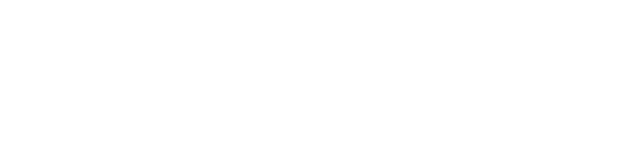
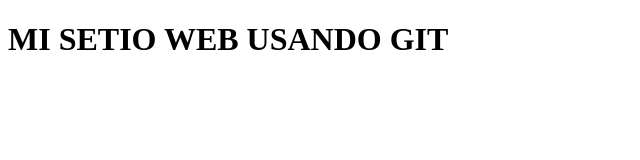
Before and after one commit to JairoBass/Temporal20022_2, a plain HTML site: page index.html in a window 1280 px wide. Shown: the whole page, without its empty margins (0-640 px from the left). Drawn offline with Linux system fonts and the light colour scheme.

Commit message:
Agrego encabezado parrafo y listas

```diff
--- a/index.html
+++ b/index.html
@@ -7,6 +7,6 @@
     <title> Pagina Test2</title>
 </head>
 <body>
-
+    <h1> MI SETIO WEB USANDO GIT</h1>
 </body>
 </html>
```
